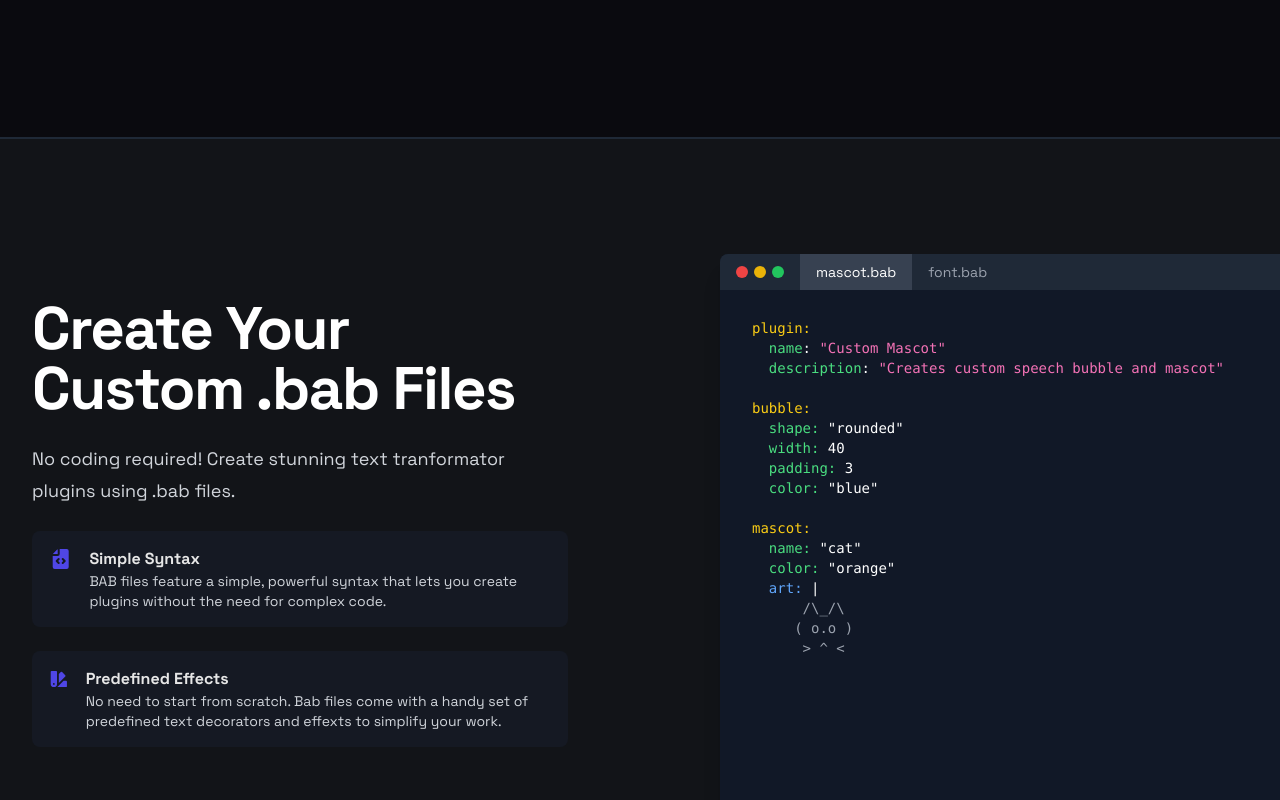
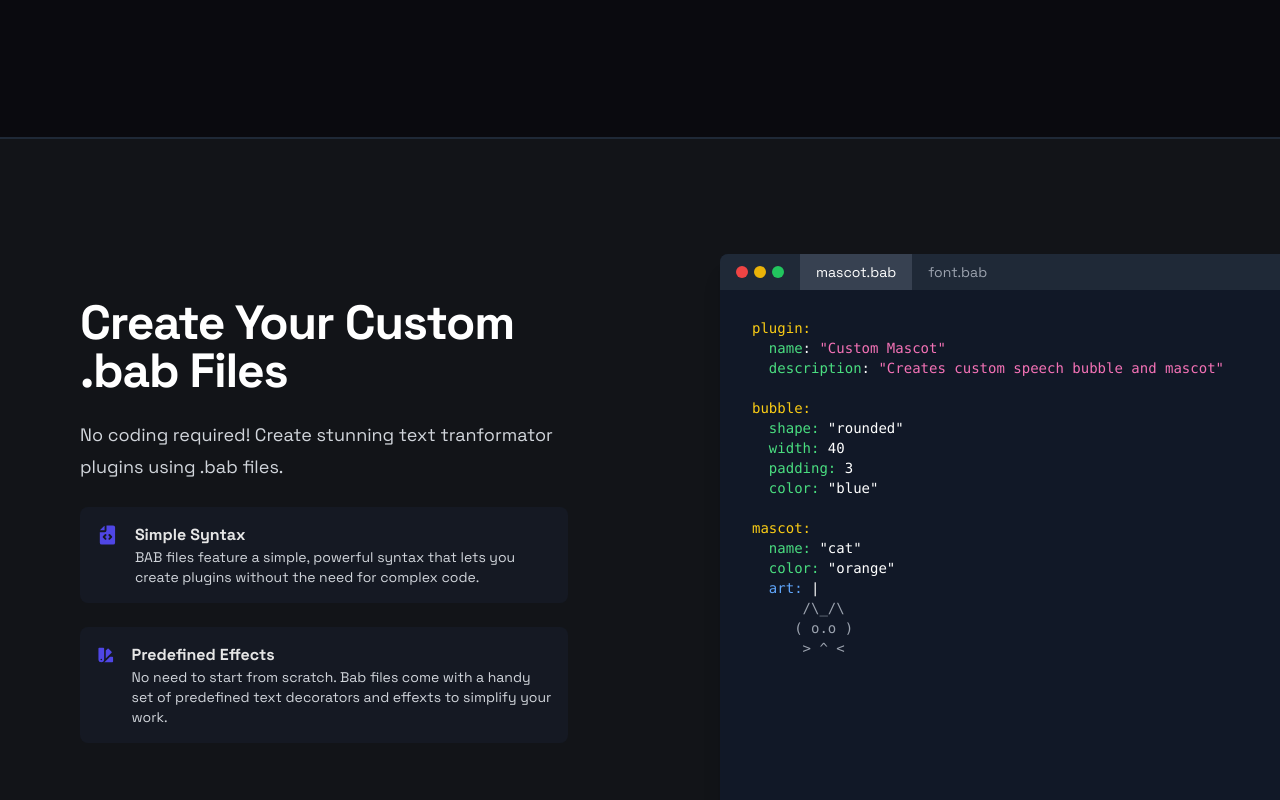
Before and after one commit to bab-cli/bab-homepage, a Vue app: page / in a window 1280 px wide. Shown: the part 1880-2680 px from the top of the page. Built offline with nearby package versions, Linux system fonts and the light colour scheme; a web font is replaced by a local one.

Commit message:
Update BabFileComponent.vue

```diff
--- a/src/components/blocks/home/BabFileComponent.vue
+++ b/src/components/blocks/home/BabFileComponent.vue
@@ -1,9 +1,9 @@
 <template>
   <div class="relative bg-[#121418]">
-  <div class="mx-auto max-w-7xl px-4 sm:px-6 lg:px-8">
+  <div class="mx-auto max-w-7xl px-10 sm:px-20">
     <div class="grid py-40 lg:grid-cols-2 gap-12 items-center">
       <div class="space-y-6 lg:pr-12">
-        <h1 class="text-4xl font-bold tracking-tight text-white sm:text-5xl lg:text-6xl">
+        <h1 class="text-5xl font-bold tracking-tight text-white">
           Create Your Custom .bab Files
         </h1>
         <p class="mt-4 text-lg leading-8 text-gray-300">
@@ -61,7 +61,7 @@
                 </div>
               </div>
             </div>
-            <pre class="select-none p-8 pt-2 text-sm text-white overflow-auto max-w-full h-[calc(100%-50px)] whitespace-pre-wrap">
+            <pre class="select-none p-8 pt-2 text-sm text-white overflow-hidden max-w-full h-[calc(100%-50px)] whitespace-pre-wrap">
   <code v-html="files[activeTab].content"></code>
 </pre>
 
```
